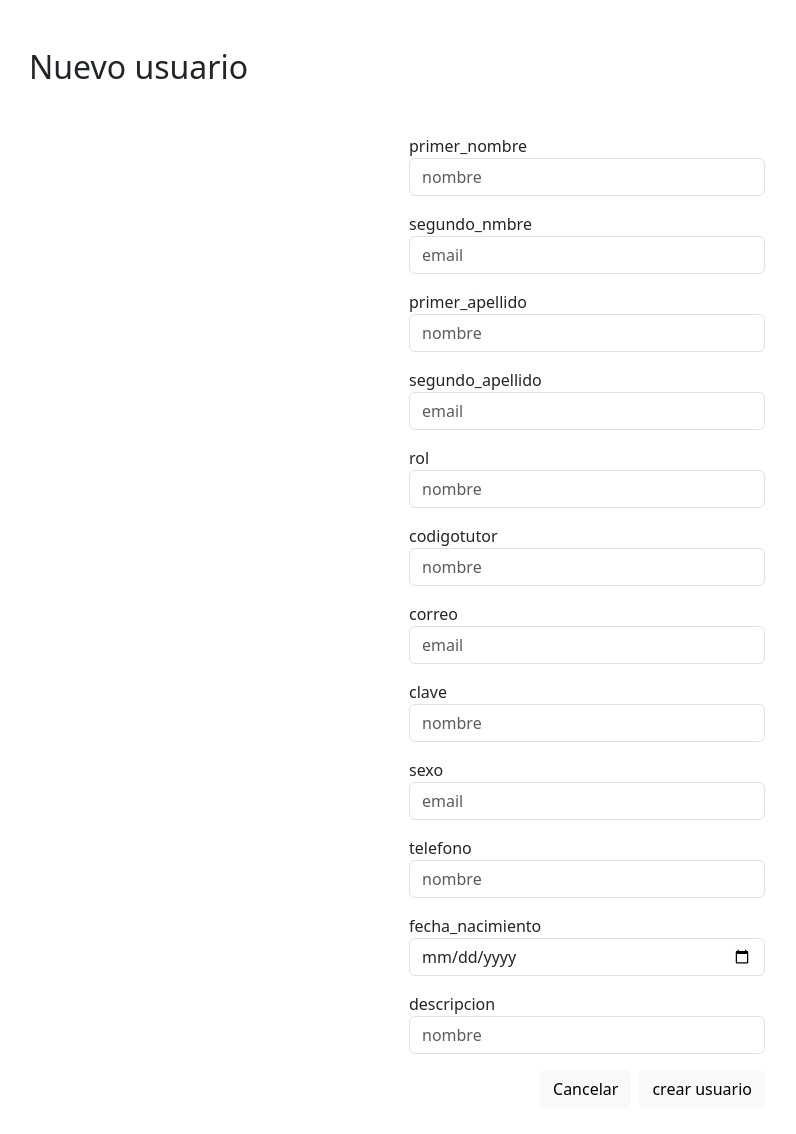
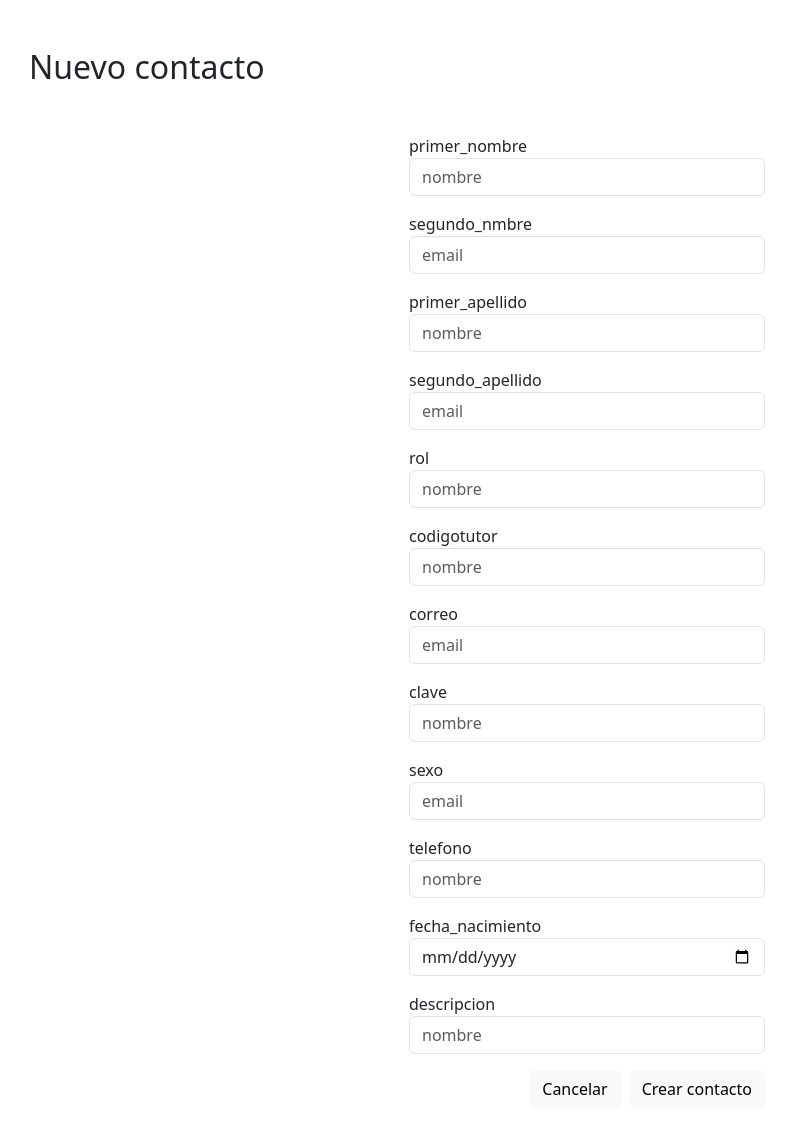
Before and after one commit to Wilcorfis/asesoria360frontend, an Angular app: page /new in a window 1280 px wide. Shown: the top 1134 px of the page, without its empty margins (53-849 px from the left). Built offline with nearby package versions, Linux system fonts and the light colour scheme.

Commit message:
crud usuarios

```diff
--- a/src/app/app.routes.ts
+++ b/src/app/app.routes.ts
@@ -8,5 +8,10 @@ export const routes: Routes = [
     {path:'new',
         loadComponent:()=>import('./usuario-form/usuario-form.component')
 
-    }
+    },
+    {path:':id/edit',
+        loadComponent:()=>import('./usuario-form/usuario-form.component')
+
+    },
+
 ];
--- a/src/app/services/usuario.service.ts
+++ b/src/app/services/usuario.service.ts
@@ -12,16 +12,16 @@ export class UsuarioService {
     return this.http.get<Usuario[]>('https://new-christen-wilcorfis-23727a02.koyeb.app/usuarios')
   }
   get(id: number){
-    return this.http.get<Usuario>('https://new-christen-wilcorfis-23727a02.koyeb.app/usuarios/${id}');
+    return this.http.get<Usuario>(`https://new-christen-wilcorfis-23727a02.koyeb.app/usuarios/${id}`);
   }
-  create(usuario: any){
+  create(usuario: Usuario){
     return this.http.post<Usuario>('https://new-christen-wilcorfis-23727a02.koyeb.app/usuarios',usuario)
   }
-  update(id: number,usuario: any){
-    return this.http.put<Usuario>('https://new-christen-wilcorfis-23727a02.koyeb.app/usuarios/${id}',usuario)
+  update(id: number,usuario: Usuario){
+    return this.http.put<Usuario>(`https://new-christen-wilcorfis-23727a02.koyeb.app/usuarios/${id}`,usuario)
   }
   delete(id:number){
-    return this.http.delete<void>('https://new-christen-wilcorfis-23727a02.koyeb.app/usuarios/${id}')
+    return this.http.delete<void>(`https://new-christen-wilcorfis-23727a02.koyeb.app/usuarios/${id}`)
   }
 ///http://localhost:8080
 //https://new-christen-wilcorfis-23727a02.koyeb.app/usuarios
--- a/src/app/usuario-form/usuario-form.component.html
+++ b/src/app/usuario-form/usuario-form.component.html
@@ -1,20 +1,16 @@
 
-<h2 class="mb-5">Nuevo usuario</h2>
+<h2 class="mb-5">
+    @if(usuario){
+        Editar
+    }@else{
+        Nuevo contacto
 
-<!--
+    }
+</h2>
 
-
-
-
-
-
-
-
-
-
--->
 <div class="row row-cols-3 justify-content-center">
-    <form [formGroup]="form" (ngSubmit)="create()">
+    @if(form){
+    <form [formGroup]="form" (ngSubmit)="save()">
         <div class="mb-3">
             <label for="primer_nombre">primer_nombre</label>
             <input id="primer_nombre" type="text" placeholder="nombre"
@@ -85,10 +81,16 @@
 
             </button>
             <button class="btn btn-light ms-2">
-                crear usuario
+                @if(usuario){
+                    Actualizar contacto
+                }@else{
+                    Crear contacto
+
+                }
             </button>
 
         </div>
 
     </form>
+}
 </div>
--- a/src/app/usuario-form/usuario-form.component.ts
+++ b/src/app/usuario-form/usuario-form.component.ts
@@ -1,7 +1,8 @@
-import { Component, inject } from '@angular/core';
-import { FormBuilder, ReactiveFormsModule, Validators } from '@angular/forms';
-import { Router, RouterModule } from '@angular/router';
+import { Component, inject, OnInit } from '@angular/core';
+import { FormBuilder, FormGroup, ReactiveFormsModule, Validators } from '@angular/forms';
+import { ActivatedRoute, Router, RouterModule } from '@angular/router';
 import { UsuarioService } from '../services/usuario.service';
+import { Usuario } from '../model/usuario.interface';
 
 @Component({
   selector: 'app-usuario-form',
@@ -10,11 +11,39 @@ import { UsuarioService } from '../services/usuario.service';
   templateUrl: './usuario-form.component.html',
   styleUrl: './usuario-form.component.css'
 })
-export default class ContactFormComponent {
+export default class ContactFormComponent implements OnInit {
   private fb=inject(FormBuilder);
+  private route=inject(ActivatedRoute);
   private usuarioService=inject(UsuarioService)
   private router=inject(Router);
-  form=this.fb.group({
+
+  form?:FormGroup
+  usuario?:Usuario
+  ngOnInit():void{
+    const id=this.route.snapshot.paramMap.get('id');
+    if(id){
+      this.usuarioService.get(parseInt(id))
+      .subscribe(usuario=>{
+        this.usuario=usuario
+        this.form=this.fb.group({
+          primer_nombre :[usuario.primer_nombre,[Validators.required]],
+          segundo_nmbre :[usuario.segundo_nmbre,[Validators.required]],
+          primer_apellido :[usuario.primer_apellido,[Validators.required]],
+          segundo_apellido :[usuario.segundo_apellido,[Validators.required]],
+          rol :[usuario.rol,[Validators.required]],
+          codigotutor :[usuario.codigotutor,[Validators.required]],
+          correo :[usuario.correo,[Validators.required]],
+          clave :[usuario.clave,[Validators.required]],
+          sexo :[usuario.sexo,[Validators.required]],
+          telefono :[usuario.telefono,[Validators.required]],
+          fecha_nacimiento :[usuario.fecha_nacimiento,[Validators.required]],
+          descripcion :[usuario.descripcion,[Validators.required]]
+        });
+
+
+        })
+    }else{
+      this.form=this.fb.group({
         primer_nombre :['',[Validators.required]],
         segundo_nmbre :['',[Validators.required]],
         primer_apellido :['',[Validators.required]],
@@ -27,10 +56,22 @@ export default class ContactFormComponent {
         telefono :['',[Validators.required]],
         fecha_nacimiento :['',[Validators.required]],
         descripcion :['',[Validators.required]]
+      });
+    }
+
+
+  }
+
+  save(){
+    const usuarioForm=this.form!.value;
+    if (this.usuario) {
+      this.usuarioService.update(this.usuario.id_usuario,usuarioForm).subscribe(()=>{
+        this.router.navigate(['/'])
+
       })
-  create(){
-    const contact=this.form.value
-    this.usuarioService.create(contact).subscribe(()=>{
+
+    } else {
+      this.usuarioService.create(usuarioForm).subscribe(()=>{
         this.router.navigate(['/'])
 
       })
@@ -38,4 +79,8 @@ export default class ContactFormComponent {
     }
 
 
+
   }
+
+
+}
--- a/src/app/usuario-list/usuario-list.component.html
+++ b/src/app/usuario-list/usuario-list.component.html
@@ -24,13 +24,13 @@
                     <td>{{usuario.id_usuario}}</td>
                     <td>{{usuario.primer_nombre}}</td>
                     <td>{{usuario.segundo_nmbre}}</td>
-                    <td>{{usuario.fecha_nacimiento|date:'dd/MM/yyyy hh:mm a'}}</td>
-                    <td>
+                    <td>{{usuario.fecha_nacimiento|date:'dd/MM/yyyy'}}</td>
+                    <td class="text-end">
                         <div class="btn-group">
-                            <button class="btn btn-primary">
+                            <button class="btn btn-primary" [routerLink]="[usuario.id_usuario,'edit']">
                                 Editar
                             </button>
-                            <button class="btn btn-danger">
+                            <button class="btn btn-danger" (click)="deleteUsuario(usuario)">
                                 Eliminar
                             </button>
 
--- a/src/app/usuario-list/usuario-list.component.ts
+++ b/src/app/usuario-list/usuario-list.component.ts
@@ -15,10 +15,20 @@ export default class UsuarioListComponent implements OnInit {
   private usuarioService=inject(UsuarioService);
   usuarios:Usuario[]=[];
   ngOnInit(): void {
+    this.loadAll();
+
+  }
+  loadAll(){
     this.usuarioService.list()
     .subscribe(usuarios=>{
       this.usuarios=usuarios;
     });
   }
+  deleteUsuario(usuario: Usuario){
+    this.usuarioService.delete(usuario.id_usuario)
+    .subscribe(()=>{
+      this.loadAll();
 
+    })
+  }
 }
```
Lines whose indentation alone changed are shown as unchanged.
